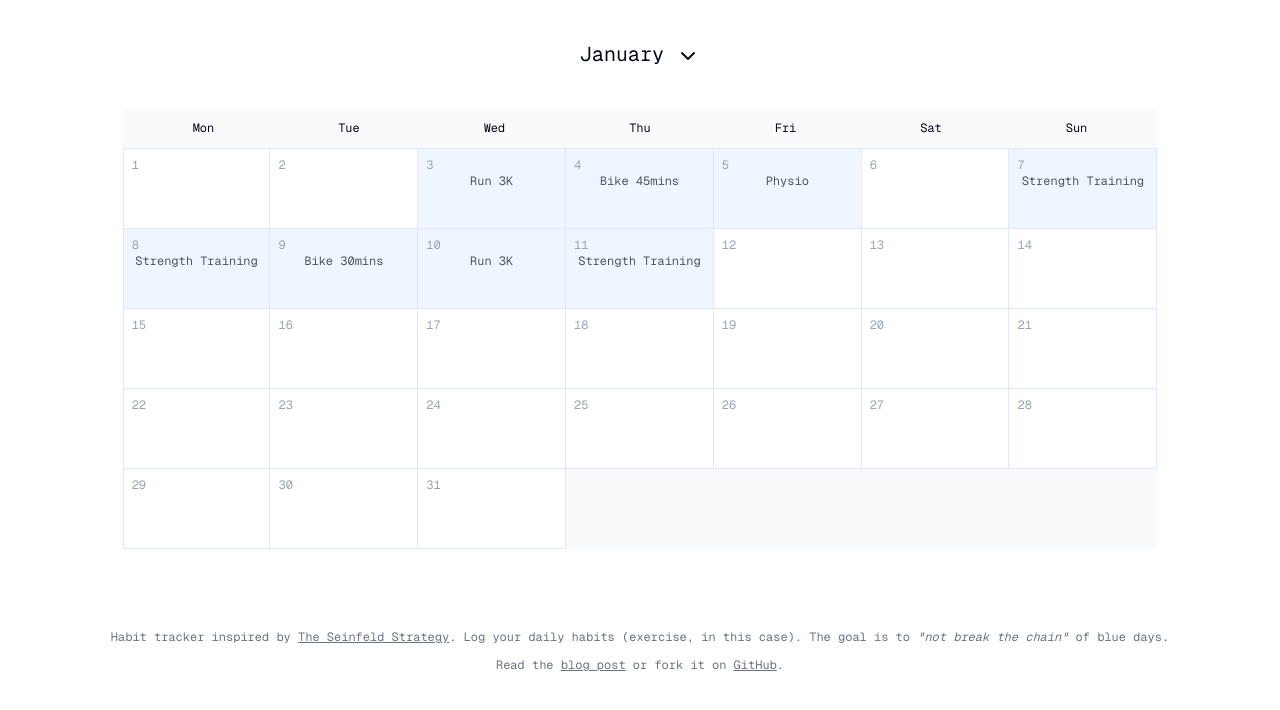
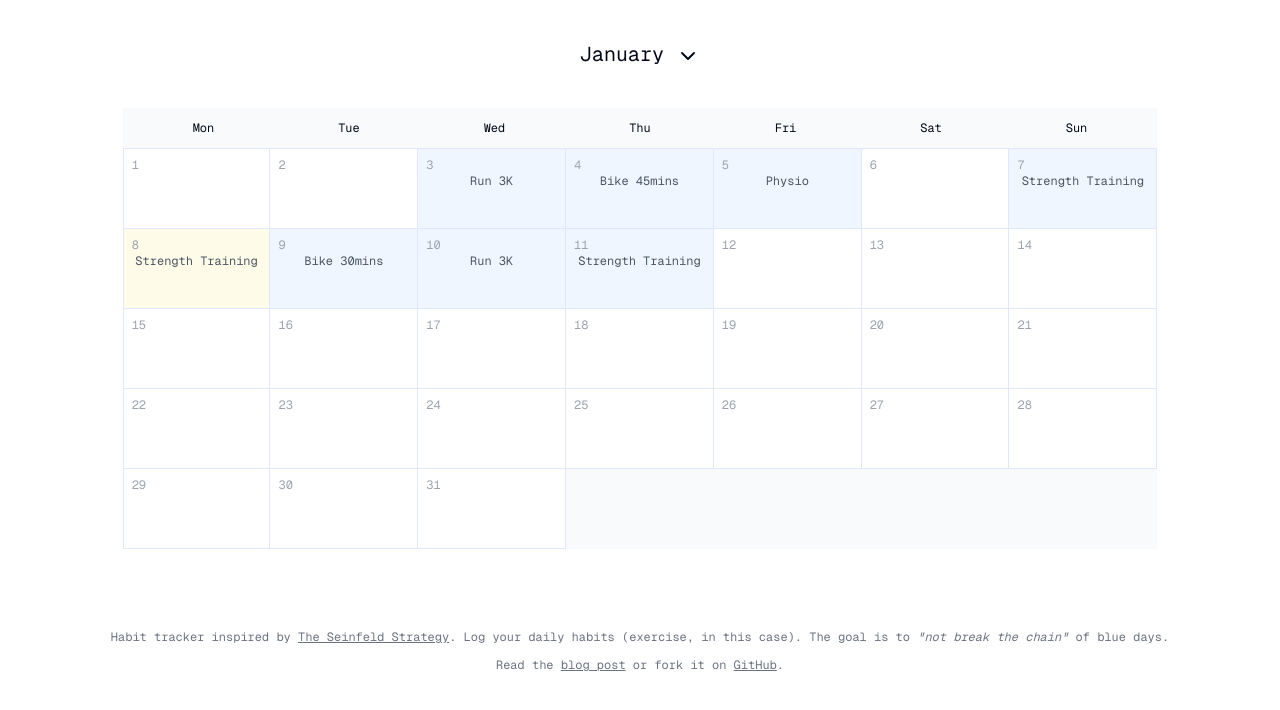
Before and after one commit to scottgallant/seinfeld-calendar, a Next.js app: page / in a window 1280 px wide. Shown: the top 710 px of the page. Built offline with nearby package versions, Linux system fonts and the light colour scheme.

Commit message:
highlight today

```diff
--- a/src/components/Calendar.js
+++ b/src/components/Calendar.js
@@ -55,7 +55,7 @@ const Calendar = ({ specialDates }) => {
     };
 
 
-
+    const today = new Date();
 
     return (
         <div className="lg:w-10/12 mx-auto bg-transparent">
@@ -72,10 +72,10 @@ const Calendar = ({ specialDates }) => {
                     {Array.from({ length: totalCells }).map((_, i) => (
                         <div
                             key={i}
-                            className={` border-indigo-100 border-r border-b w-1/7 h-20 p-1 lg:p-2 ${i >= paddingDays && isSpecialDate(dates[i - paddingDays])
+                            className={`border-indigo-100 border-r border-b w-1/7 h-20 p-1 lg:p-2 ${i >= paddingDays && isSpecialDate(dates[i - paddingDays])
                                 ? 'bg-blue-50'
                                 : 'bg-white'
-                                } ${i % 7 === 0 ? 'border-l' : ''}`}
+                                } ${i % 7 === 0 ? 'border-l' : ''} ${dates[i - paddingDays].getDate() === new Date().getDate() ? 'bg-yellow-50' : ''}`}
                         >
                             {i >= paddingDays && (
                                 <>
```
